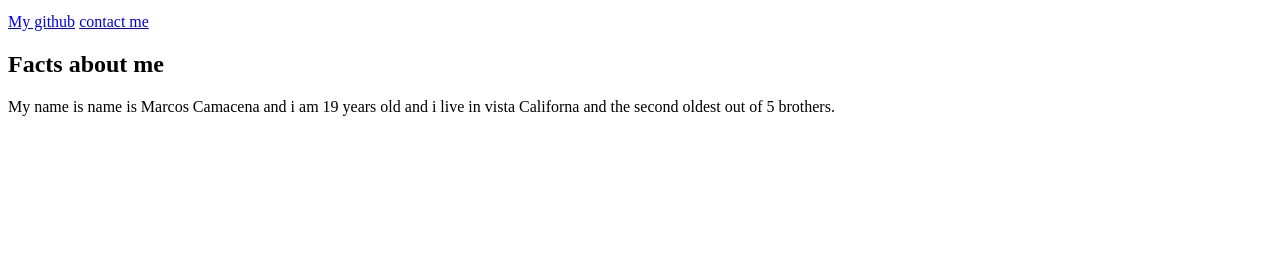
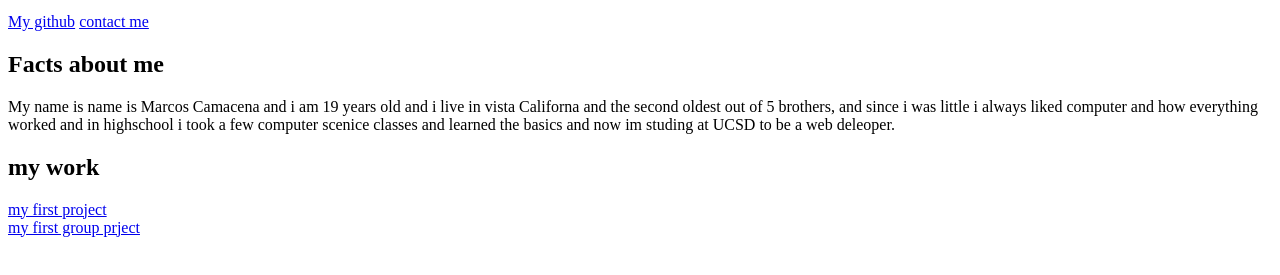
Before and after one commit to MarcosCM1/personal-bio-repo, a plain HTML site: page index.html in a window 1280 px wide. Shown: the part 101-376 px from the top of the page. Drawn offline with Linux system fonts and the light colour scheme.

Commit message:
added link

```diff
--- a/index.html
+++ b/index.html
@@ -18,9 +18,18 @@
     <section id="about" class="content">
       <h2>Facts about me</h2>
       <p>My name is name is Marcos Camacena and i am 19 years old and i live in vista Californa
-        and the second oldest out of 5 brothers.
+        and the second oldest out of 5 brothers, and since i was little i always liked computer and how everything worked and in highschool i took a few computer scenice classes and learned the basics and now im studing at UCSD to be a web deleoper.
       </p>
     </section>
+    <section class="my work">
+      <h2 id= "my work">my work</h3>
+
+      </section class="work-card" id="first">
+      <a href="https://marcoscm1.github.io/horiseon-repo/">my first project</a>
+      <section class="work-card">
+        <a href="https://falafelrapper.github.io/movie-recommender/">my first group prject</a>
+
+      </section>
   </div>
 </body>
 </html>
```
